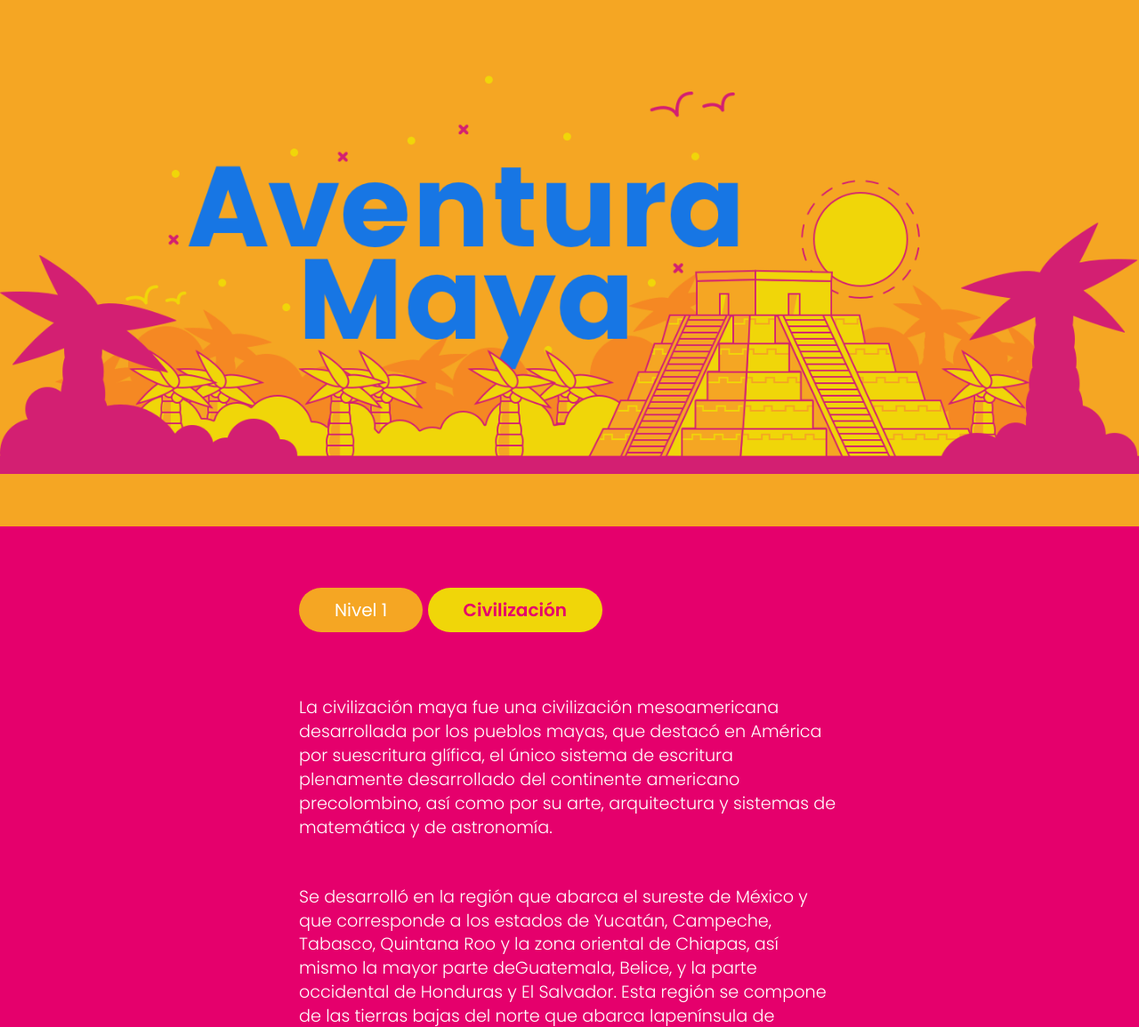
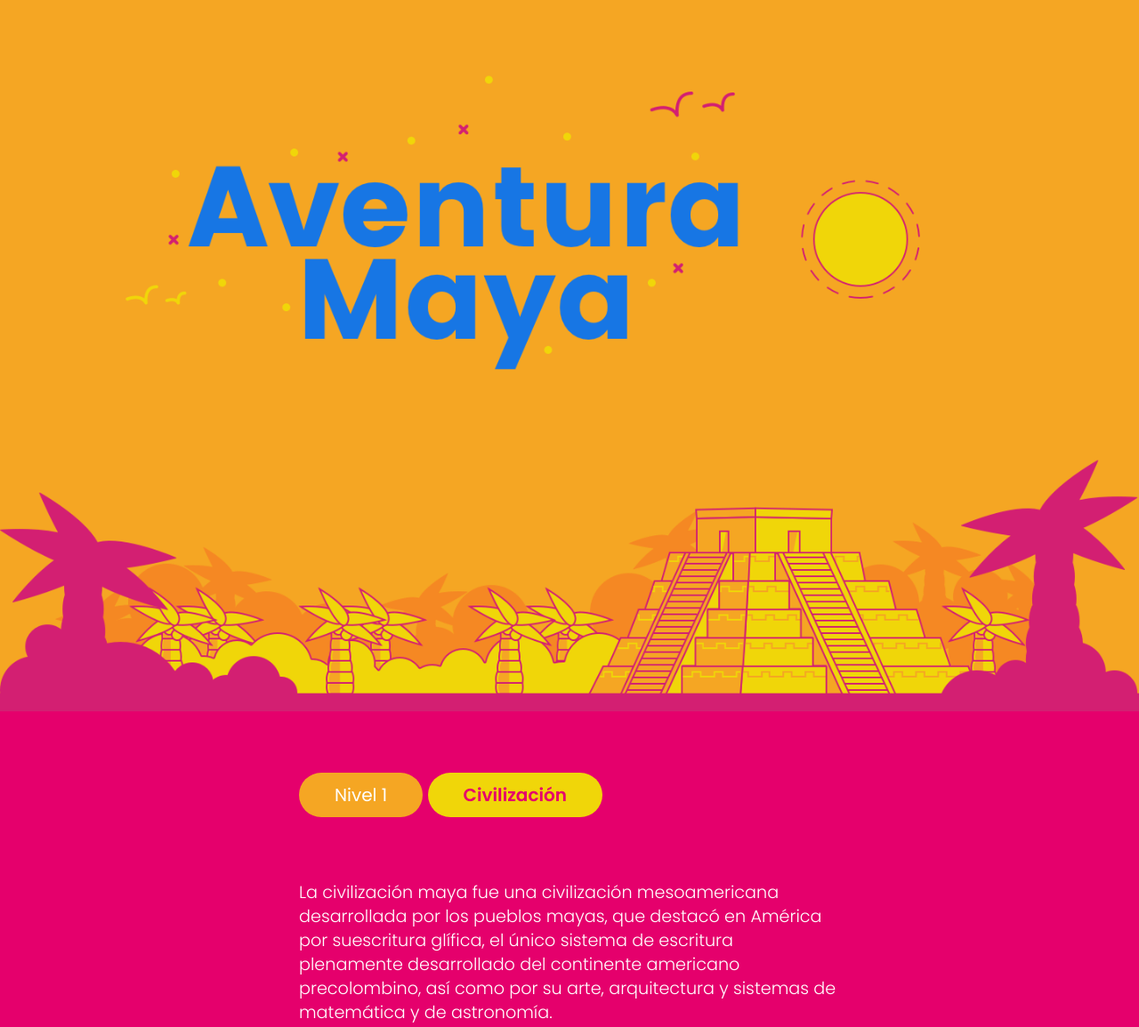
Before and after one commit to juanpflores/Hodor, a Django app: page /maya/ in a window 1280 px wide. Shown: the top 1155 px of the page at 89% size. Run offline with Django 3.2, Linux system fonts and the light colour scheme.

Commit message:
corrected location of elements

```diff
--- a/static/src/scss/pages/_home-maya.scss
+++ b/static/src/scss/pages/_home-maya.scss
@@ -3,7 +3,7 @@ body {
 }
 #heroMaya {
 	background: #f5a623;
-	height: 37rem;
+	height: 100vh;
 	& img {
 		position: absolute;
 		width: 100%;
@@ -15,6 +15,7 @@ body {
 	& .orangeBackground {
 
 		z-index: 1;
+		bottom: 0;
 	}
 	& .title {
 
@@ -23,12 +24,15 @@ body {
 	& .palm {
 
 		z-index: 3;
+		bottom: 0;
 	}
 	& .pyramid {
 		z-index: 4;
+		bottom: 0;
 	}
 	& .pinkBackground {
 		z-index: 5;
+		bottom: 0;
 	}
 }
 #levelsMaya {
```
Also changed, not shown: static/css/main.min.css, static/src/scss/components/_hamburger-button.scss (added).
